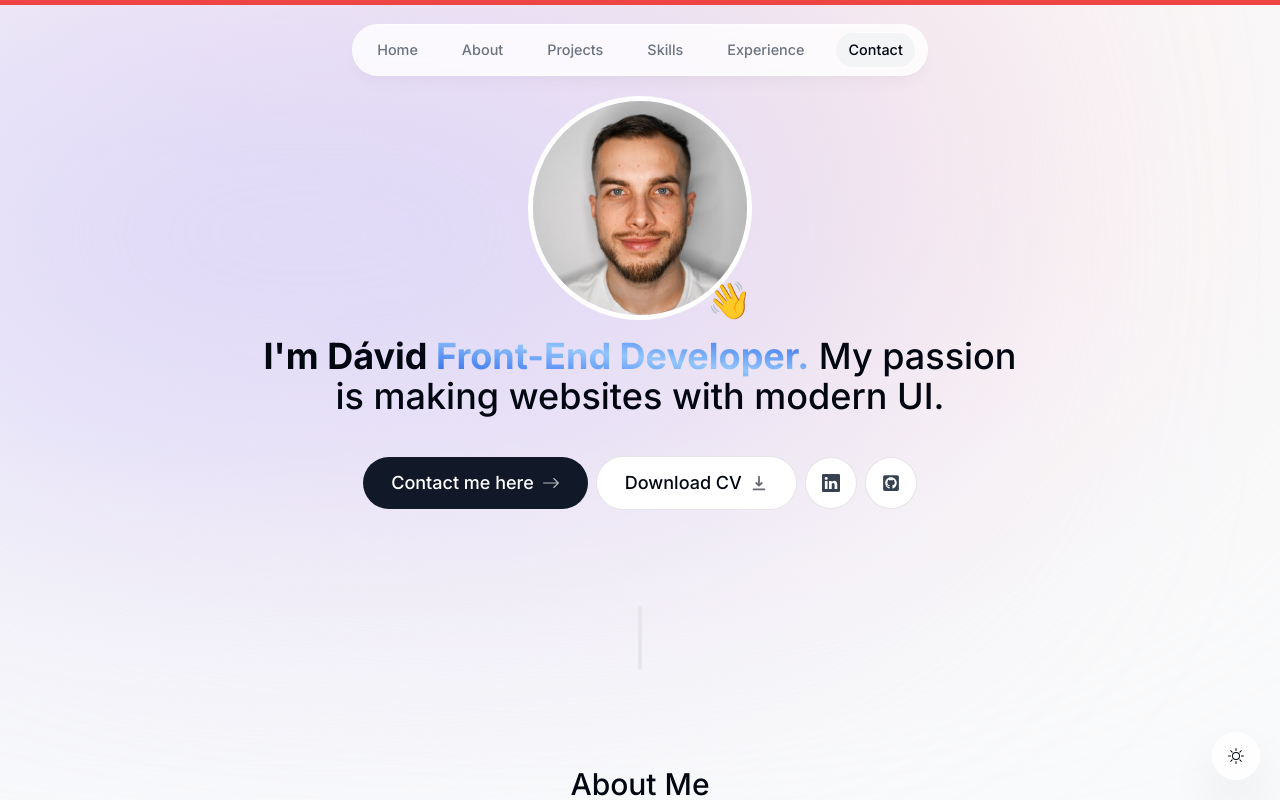
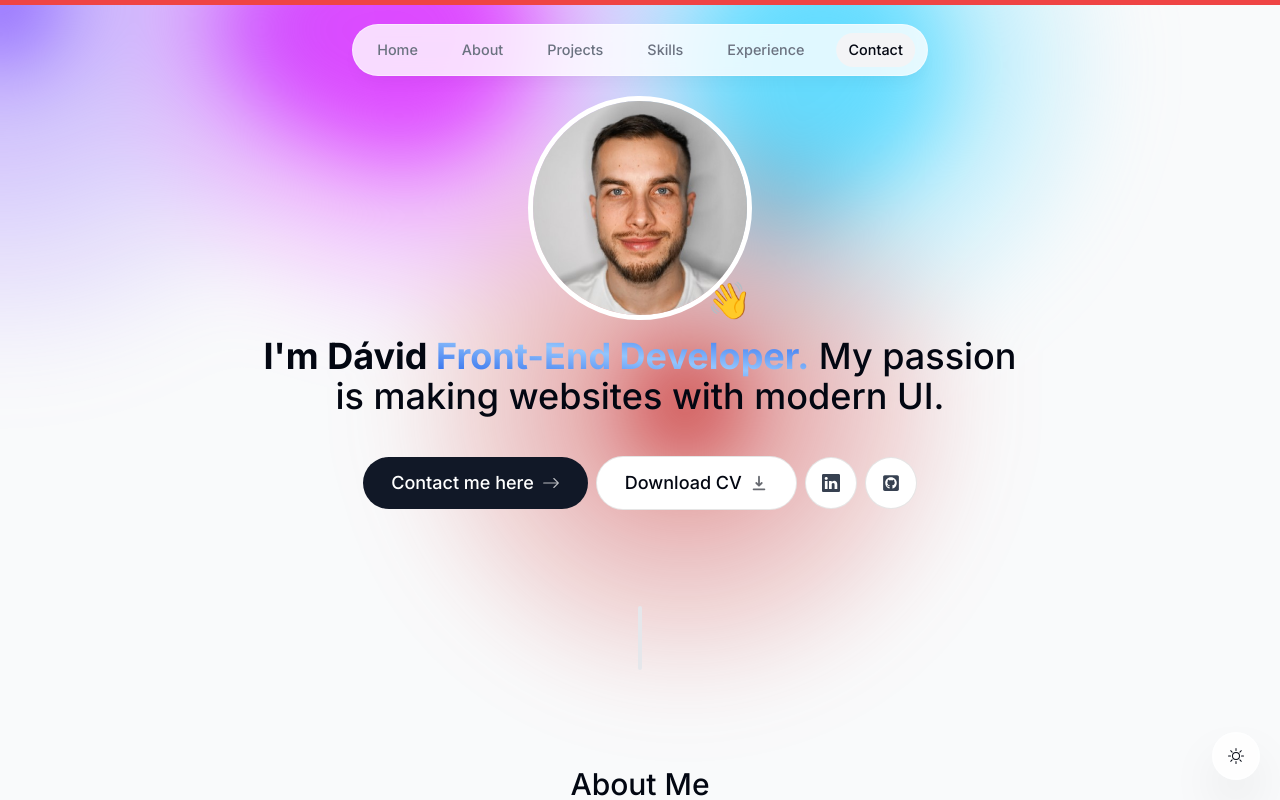
Before and after one commit to DavidInglody/portfolio-next.js, a Next.js app: page / in a window 1280 px wide. Shown: the top 800 px of the page. Built offline with nearby package versions, Linux system fonts and the light colour scheme; no server answers.

Commit message:
added background div

```diff
--- a/app/layout.tsx
+++ b/app/layout.tsx
@@ -7,6 +7,7 @@
 import ThemeSwitch from "@/components/ThemeSwitch";
 import ThemeContextProvider from "@/context/ThemeContext";
 import ScrollProgress from "@/components/ScrollProgress";
+import { BackgroundGradientAnimation } from "@/components/ui/backgroud-gradient-animation";
 
 const inter = Inter({ subsets: ["latin"] });
 
@@ -25,8 +26,9 @@
       <body
         className={`${inter.className} bg-gray-50 text-gray-950 relative dark:bg-gray-900 dark:text-gray-50 dark:text-opacity-90`}
       >
-        <div className="bg-[#fbe2e3] absolute top-[-6rem] -z-10 right-[11rem] h-[31.25rem] w-[31.25rem] rounded-full blur-[10rem] sm:w-[68.75rem] dark:bg-[#946263]"></div>
-        <div className="bg-[#dbd7fb] absolute top-[-1rem] -z-10 left-[-35rem] h-[31.25rem] w-[50rem] rounded-full blur-[10rem] sm:w-[68.75rem] md:left-[-33rem] lg:left-[-28rem] xl:left-[-15rem] 2xl:left-[-5rem] dark:bg-[#676394]"></div>
+        {/* <div className="bg-[#fbe2e3] absolute top-[-6rem] -z-10 right-[11rem] h-[31.25rem] w-[31.25rem] rounded-full blur-[10rem] sm:w-[68.75rem] dark:bg-[#946263]"></div>
+        <div className="bg-[#dbd7fb] absolute top-[-1rem] -z-10 left-[-35rem] h-[31.25rem] w-[50rem] rounded-full blur-[10rem] sm:w-[68.75rem] md:left-[-33rem] lg:left-[-28rem] xl:left-[-15rem] 2xl:left-[-5rem] dark:bg-[#676394]"></div> */}
+        <BackgroundGradientAnimation containerClassName=" absolute -z-10 h-screen w-full" />
         <ThemeContextProvider>
           <ActiveSectionContextProvider>
             <ScrollProgress />
--- /dev/null
+++ b/components/ui/backgroud-gradient-animation.tsx
@@ -0,0 +1,181 @@
+"use client";
+import { cn } from "@/lib/utils";
+import { useEffect, useRef, useState } from "react";
+
+export const BackgroundGradientAnimation = ({
+  gradientBackgroundStart = "bg-[#fbe2e3]",
+  gradientBackgroundEnd = "rgb(0, 17, 82)",
+  firstColor = "18, 113, 255",
+  secondColor = "221, 74, 255",
+  thirdColor = "100, 220, 255",
+  fourthColor = "200, 50, 50",
+  fifthColor = "180, 180, 50",
+  pointerColor = "140, 100, 255",
+  size = "80%",
+  blendingValue = "hard-light",
+  children,
+  className,
+  interactive = true,
+  containerClassName,
+}: {
+  gradientBackgroundStart?: string;
+  gradientBackgroundEnd?: string;
+  firstColor?: string;
+  secondColor?: string;
+  thirdColor?: string;
+  fourthColor?: string;
+  fifthColor?: string;
+  pointerColor?: string;
+  size?: string;
+  blendingValue?: string;
+  children?: React.ReactNode;
+  className?: string;
+  interactive?: boolean;
+  containerClassName?: string;
+}) => {
+  const interactiveRef = useRef<HTMLDivElement>(null);
+
+  const [curX, setCurX] = useState(0);
+  const [curY, setCurY] = useState(0);
+  const [tgX, setTgX] = useState(0);
+  const [tgY, setTgY] = useState(0);
+  useEffect(() => {
+    document.body.style.setProperty(
+      "--gradient-background-start",
+      gradientBackgroundStart
+    );
+    document.body.style.setProperty(
+      "--gradient-background-end",
+      gradientBackgroundEnd
+    );
+    document.body.style.setProperty("--first-color", firstColor);
+    document.body.style.setProperty("--second-color", secondColor);
+    document.body.style.setProperty("--third-color", thirdColor);
+    document.body.style.setProperty("--fourth-color", fourthColor);
+    document.body.style.setProperty("--fifth-color", fifthColor);
+    document.body.style.setProperty("--pointer-color", pointerColor);
+    document.body.style.setProperty("--size", size);
+    document.body.style.setProperty("--blending-value", blendingValue);
+  }, []);
+
+  useEffect(() => {
+    function move() {
+      if (!interactiveRef.current) {
+        return;
+      }
+      setCurX(curX + (tgX - curX) / 20);
+      setCurY(curY + (tgY - curY) / 20);
+      interactiveRef.current.style.transform = `translate(${Math.round(
+        curX
+      )}px, ${Math.round(curY)}px)`;
+    }
+
+    move();
+  }, [tgX, tgY]);
+
+  const handleMouseMove = (event: React.MouseEvent<HTMLDivElement>) => {
+    if (interactiveRef.current) {
+      const rect = interactiveRef.current.getBoundingClientRect();
+      setTgX(event.clientX - rect.left);
+      setTgY(event.clientY - rect.top);
+    }
+  };
+
+  const [isSafari, setIsSafari] = useState(false);
+  useEffect(() => {
+    setIsSafari(/^((?!chrome|android).)*safari/i.test(navigator.userAgent));
+  }, []);
+
+  return (
+    <div
+      className={cn(
+        "h-screen w-screen relative overflow-hidden top-0 left-0 bg-[linear-gradient(40deg,var(--gradient-background-start),var(--gradient-background-end))]",
+        containerClassName
+      )}
+    >
+      <svg className="hidden">
+        <defs>
+          <filter id="blurMe">
+            <feGaussianBlur
+              in="SourceGraphic"
+              stdDeviation="10"
+              result="blur"
+            />
+            <feColorMatrix
+              in="blur"
+              mode="matrix"
+              values="1 0 0 0 0  0 1 0 0 0  0 0 1 0 0  0 0 0 18 -8"
+              result="goo"
+            />
+            <feBlend in="SourceGraphic" in2="goo" />
+          </filter>
+        </defs>
+      </svg>
+      <div className={cn("", className)}>{children}</div>
+      <div
+        className={cn(
+          "gradients-container h-full w-full blur-lg",
+          isSafari ? "blur-2xl" : "[filter:url(#blurMe)_blur(40px)]"
+        )}
+      >
+        <div
+          className={cn(
+            `absolute [background:radial-gradient(circle_at_center,_var(--first-color)_0,_var(--first-color)_50%)_no-repeat]`,
+            `[mix-blend-mode:var(--blending-value)] w-[var(--size)] h-[var(--size)] top-[calc(50%-var(--size)/2)] left-[calc(50%-var(--size)/2)]`,
+            `[transform-origin:center_center]`,
+            `animate-first`,
+            `opacity-100`
+          )}
+        ></div>
+        <div
+          className={cn(
+            `absolute [background:radial-gradient(circle_at_center,_rgba(var(--second-color),_0.8)_0,_rgba(var(--second-color),_0)_50%)_no-repeat]`,
+            `[mix-blend-mode:var(--blending-value)] w-[var(--size)] h-[var(--size)] top-[calc(50%-var(--size)/2)] left-[calc(50%-var(--size)/2)]`,
+            `[transform-origin:calc(50%-400px)]`,
+            `animate-second`,
+            `opacity-100`
+          )}
+        ></div>
+        <div
+          className={cn(
+            `absolute [background:radial-gradient(circle_at_center,_rgba(var(--third-color),_0.8)_0,_rgba(var(--third-color),_0)_50%)_no-repeat]`,
+            `[mix-blend-mode:var(--blending-value)] w-[var(--size)] h-[var(--size)] top-[calc(50%-var(--size)/2)] left-[calc(50%-var(--size)/2)]`,
+            `[transform-origin:calc(50%+400px)]`,
+            `animate-third`,
+            `opacity-100`
+          )}
+        ></div>
+        <div
+          className={cn(
+            `absolute [background:radial-gradient(circle_at_center,_rgba(var(--fourth-color),_0.8)_0,_rgba(var(--fourth-color),_0)_50%)_no-repeat]`,
+            `[mix-blend-mode:var(--blending-value)] w-[var(--size)] h-[var(--size)] top-[calc(50%-var(--size)/2)] left-[calc(50%-var(--size)/2)]`,
+            `[transform-origin:calc(50%-200px)]`,
+            `animate-fourth`,
+            `opacity-70`
+          )}
+        ></div>
+        <div
+          className={cn(
+            `absolute [background:radial-gradient(circle_at_center,_rgba(var(--fifth-color),_0.8)_0,_rgba(var(--fifth-color),_0)_50%)_no-repeat]`,
+            `[mix-blend-mode:var(--blending-value)] w-[var(--size)] h-[var(--size)] top-[calc(50%-var(--size)/2)] left-[calc(50%-var(--size)/2)]`,
+            `[transform-origin:calc(50%-800px)_calc(50%+800px)]`,
+            `animate-fifth`,
+            `opacity-100`
+          )}
+        ></div>
+
+        {interactive && (
+          <div
+            ref={interactiveRef}
+            onMouseMove={handleMouseMove}
+            className={cn(
+              `absolute [background:radial-gradient(circle_at_center,_rgba(var(--pointer-color),_0.8)_0,_rgba(var(--pointer-color),_0)_50%)_no-repeat]`,
+              `[mix-blend-mode:var(--blending-value)] w-full h-full -top-1/2 -left-1/2`,
+              `opacity-70`
+            )}
+          ></div>
+        )}
+      </div>
+    </div>
+  );
+};
--- a/lib/utils.ts
+++ b/lib/utils.ts
@@ -1,3 +1,6 @@
+import { ClassValue, clsx } from "clsx";
+import { twMerge } from "tailwind-merge";
+
 export const validateString = (value: unknown, maxLength: number) => {
   if (!value || typeof value !== "string" || value.length > maxLength) {
     return false;
@@ -20,3 +23,7 @@
 
   return message;
 };
+
+export function cn(...inputs: ClassValue[]) {
+  return twMerge(clsx(inputs));
+}
--- a/package.json
+++ b/package.json
@@ -15,11 +15,11 @@
     "@types/react": "18.2.45",
     "@types/react-dom": "18.2.18",
     "autoprefixer": "10.4.16",
-    "clsx": "^2.0.0",
+    "clsx": "^2.1.0",
     "contentful": "^10.6.14",
     "eslint": "8.56.0",
     "eslint-config-next": "14.0.4",
-    "framer-motion": "^10.16.16",
+    "framer-motion": "^10.18.0",
     "gsap": "^3.12.4",
     "next": "14.0.4",
     "postcss": "8.4.32",
@@ -30,6 +30,7 @@
     "react-intersection-observer": "^9.5.3",
     "react-vertical-timeline-component": "^3.6.0",
     "resend": "^0.16.0",
+    "tailwind-merge": "^2.2.1",
     "tailwindcss": "3.4.0",
     "typescript": "5.3.3"
   },
--- a/tailwind.config.js
+++ b/tailwind.config.js
@@ -1,19 +1,61 @@
 /** @type {import('tailwindcss').Config} */
 module.exports = {
   content: [
-    './pages/**/*.{js,ts,jsx,tsx,mdx}',
-    './components/**/*.{js,ts,jsx,tsx,mdx}',
-    './app/**/*.{js,ts,jsx,tsx,mdx}',
+    "./pages/**/*.{js,ts,jsx,tsx,mdx}",
+    "./components/**/*.{js,ts,jsx,tsx,mdx}",
+    "./app/**/*.{js,ts,jsx,tsx,mdx}",
   ],
   theme: {
     extend: {
+      animation: {
+        first: "moveVertical 30s ease infinite",
+        second: "moveInCircle 20s reverse infinite",
+        third: "moveInCircle 40s linear infinite",
+        fourth: "moveHorizontal 40s ease infinite",
+        fifth: "moveInCircle 20s ease infinite",
+      },
+      keyframes: {
+        moveHorizontal: {
+          "0%": {
+            transform: "translateX(-50%) translateY(-10%)",
+          },
+          "50%": {
+            transform: "translateX(50%) translateY(10%)",
+          },
+          "100%": {
+            transform: "translateX(-50%) translateY(-10%)",
+          },
+        },
+        moveInCircle: {
+          "0%": {
+            transform: "rotate(0deg)",
+          },
+          "50%": {
+            transform: "rotate(180deg)",
+          },
+          "100%": {
+            transform: "rotate(360deg)",
+          },
+        },
+        moveVertical: {
+          "0%": {
+            transform: "translateY(-50%)",
+          },
+          "50%": {
+            transform: "translateY(50%)",
+          },
+          "100%": {
+            transform: "translateY(-50%)",
+          },
+        },
+      },
       backgroundImage: {
-        'gradient-radial': 'radial-gradient(var(--tw-gradient-stops))',
-        'gradient-conic':
-          'conic-gradient(from 180deg at 50% 50%, var(--tw-gradient-stops))',
+        "gradient-radial": "radial-gradient(var(--tw-gradient-stops))",
+        "gradient-conic":
+          "conic-gradient(from 180deg at 50% 50%, var(--tw-gradient-stops))",
       },
     },
   },
   plugins: [],
-  darkMode:"class"
-}
+  darkMode: "class",
+};
```
Also changed, not shown: 1 other file (tests, documents, lock files or other folders).
